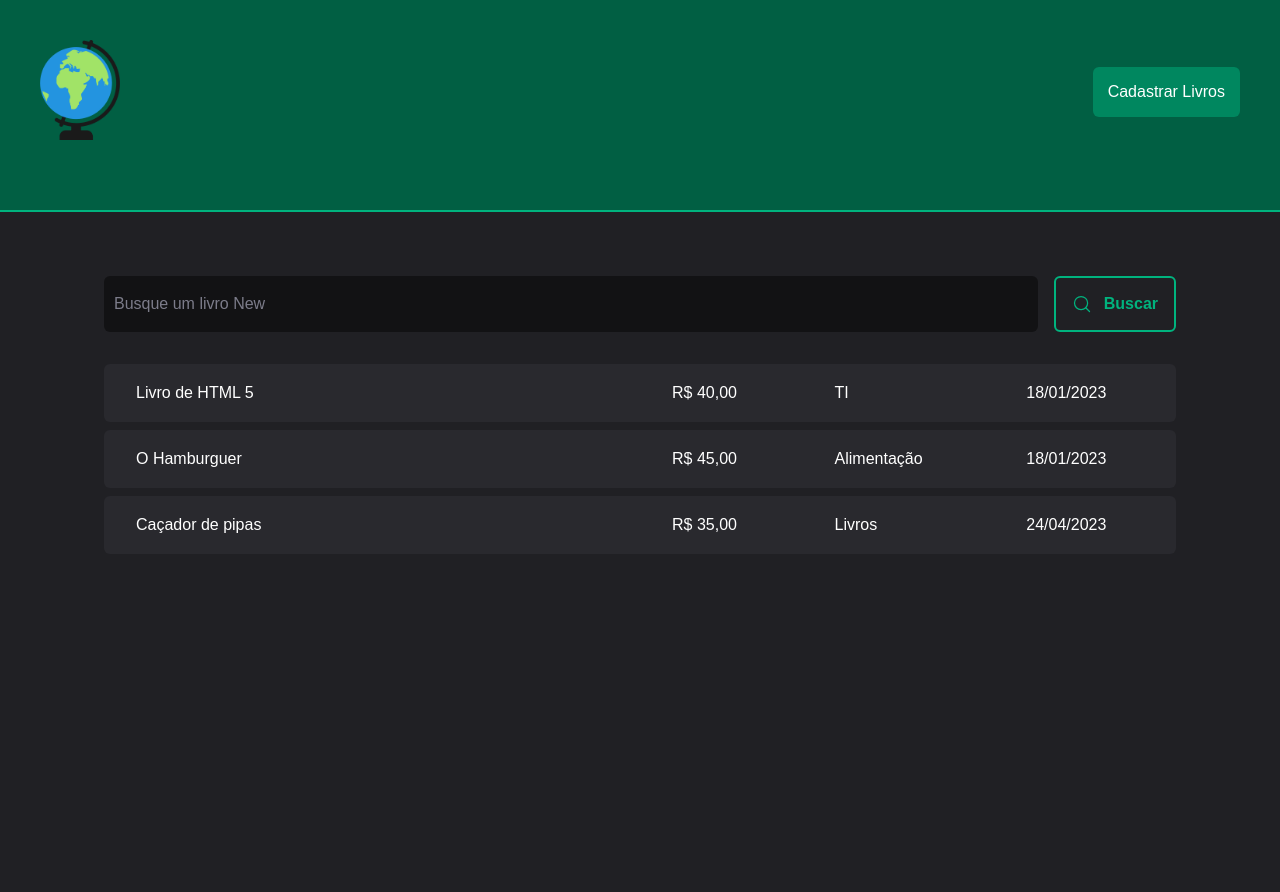
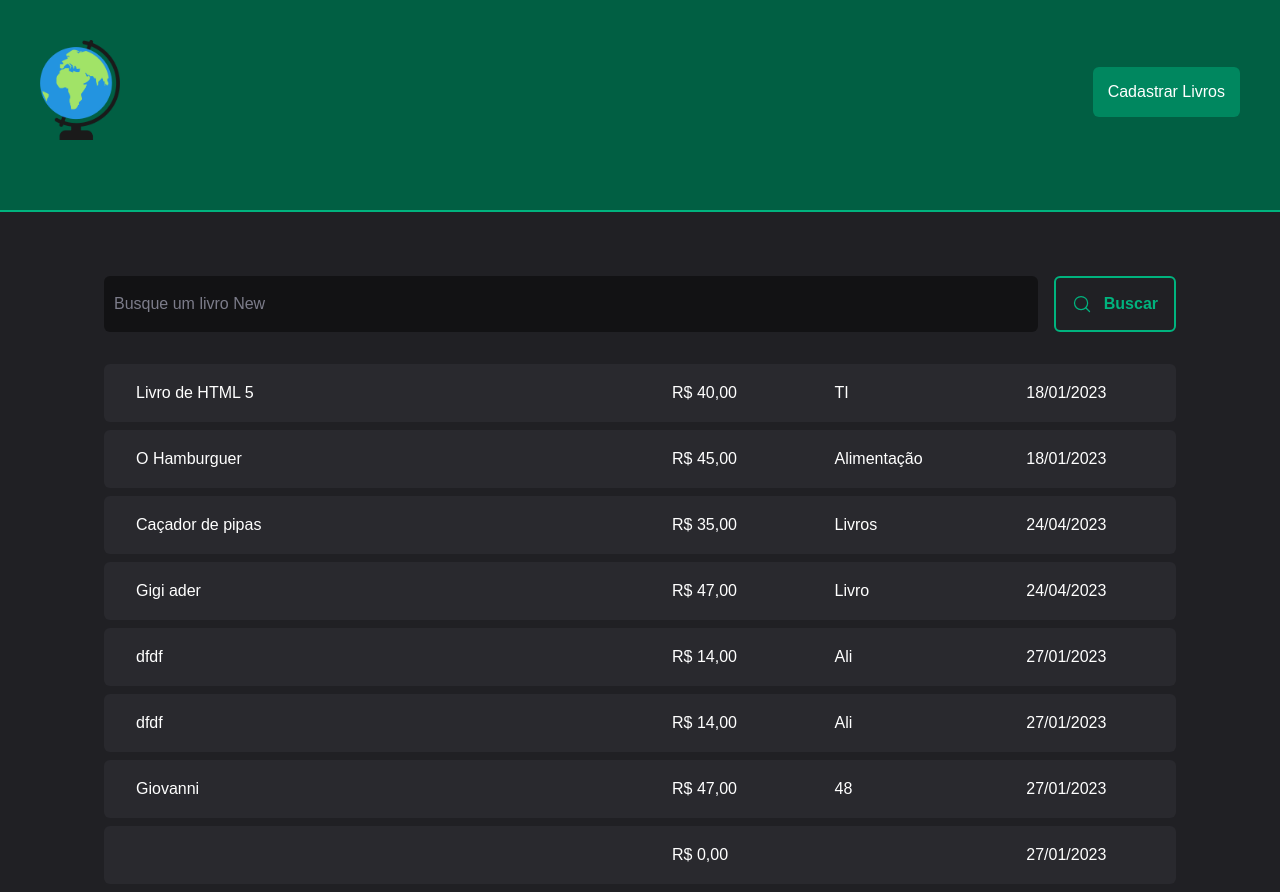
Before and after one commit to giovannirp/bookstore, a React (Vite) app in the folder boockStore/: page / in a window 1280 px wide. Before the commit the page ends 800 px from the top, so only its background shows below. Built offline with nearby package versions, Linux system fonts and the light colour scheme; data requests are answered from the project's data file.

Commit message:
feat: adicionando o method post no projeto

```diff
--- a/boockStore/server.json
+++ b/boockStore/server.json
@@ -3,7 +3,6 @@
     {
       "id": 1,
       "description": "Livro de HTML 5",
-      "type": "income",
       "category": "TI",
       "price": 40,
       "createdAt": "2023-01-18T17:24:43.459Z"
@@ -11,7 +10,6 @@
     {
       "id": 2,
       "description": "O Hamburguer",
-      "type": "outcome",
       "category": "Alimentação",
       "price": 45,
       "createdAt": "2023-01-18T17:26:04.067Z"
@@ -19,10 +17,48 @@
     {
       "id": 32,
       "description": "Caçador de pipas",
-      "type": "outcome",
       "category": "Livros",
       "price": 35,
       "createdAt": "2023-04-24T17:25:04.067Z"
+    },
+    {
+      "description": "Gigi ader",
+      "category": "Livro",
+      "price": "47",
+      "createdAt": "2023-04-24T17:25:04.067Z",
+      "id": 33
+    },
+    {
+      "description": "dfdf",
+      "type": "",
+      "category": "Ali",
+      "price": "14",
+      "createdAt": "2023-01-27T20:03:37.048Z",
+      "id": 34
+    },
+    {
+      "description": "dfdf",
+      "type": "",
+      "category": "Ali",
+      "price": "14",
+      "createdAt": "2023-01-27T20:03:38.833Z",
+      "id": 35
+    },
+    {
+      "description": "Giovanni",
+      "type": "",
+      "category": "48",
+      "price": "47",
+      "createdAt": "2023-01-27T20:04:11.035Z",
+      "id": 36
+    },
+    {
+      "description": "",
+      "type": "",
+      "category": "",
+      "price": "",
+      "createdAt": "2023-01-27T20:10:17.261Z",
+      "id": 37
     }
   ]
 }
--- a/boockStore/src/pages/RegistrationBooks/index.tsx
+++ b/boockStore/src/pages/RegistrationBooks/index.tsx
@@ -12,10 +12,13 @@ import {
 export function RegistrationBooks() {
   const initilForm = {
     description: '',
+    type: '',
     price: '',
     category: '',
+    createdAt: '',
   }
 
+  const [registration, setRegistration] = useState<String[]>([])
   const [formState, setFormState] = useState(initilForm)
 
   const handleInput = (event: any) => {
@@ -27,6 +30,26 @@ export function RegistrationBooks() {
 
   const handleSubmit = (event: any) => {
     event.preventDefault()
+
+    const formGeneral = {
+      description: formState.description,
+      type: formState.type,
+      category: formState.category,
+      price: formState.price,
+      createdAt: new Date(),
+    }
+
+    const requestOptions = {
+      method: 'POST',
+      headers: {
+        'Content-Type': 'application/json',
+      },
+      body: JSON.stringify(formGeneral),
+    }
+
+    fetch('http://localhost:3000/books', requestOptions)
+      .then((response) => response.json())
+      .then((data) => setRegistration(data))
   }
 
   return (
```
